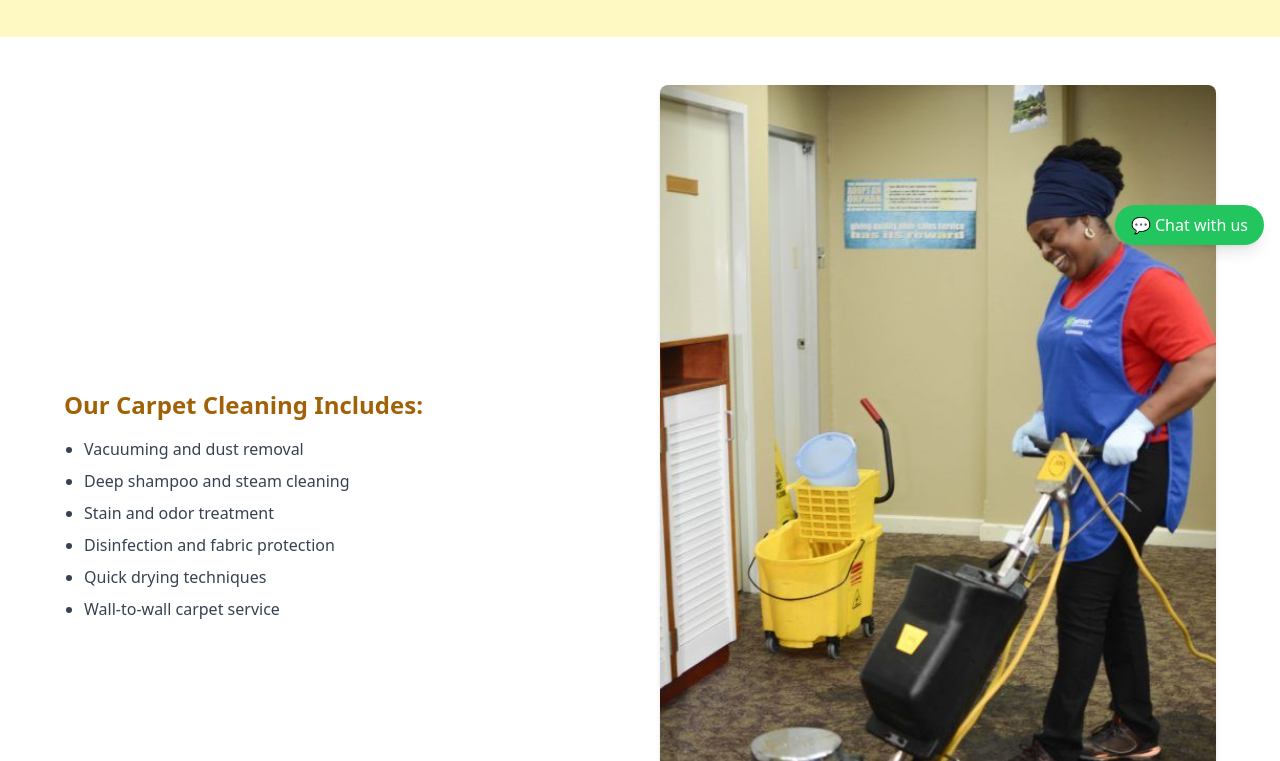
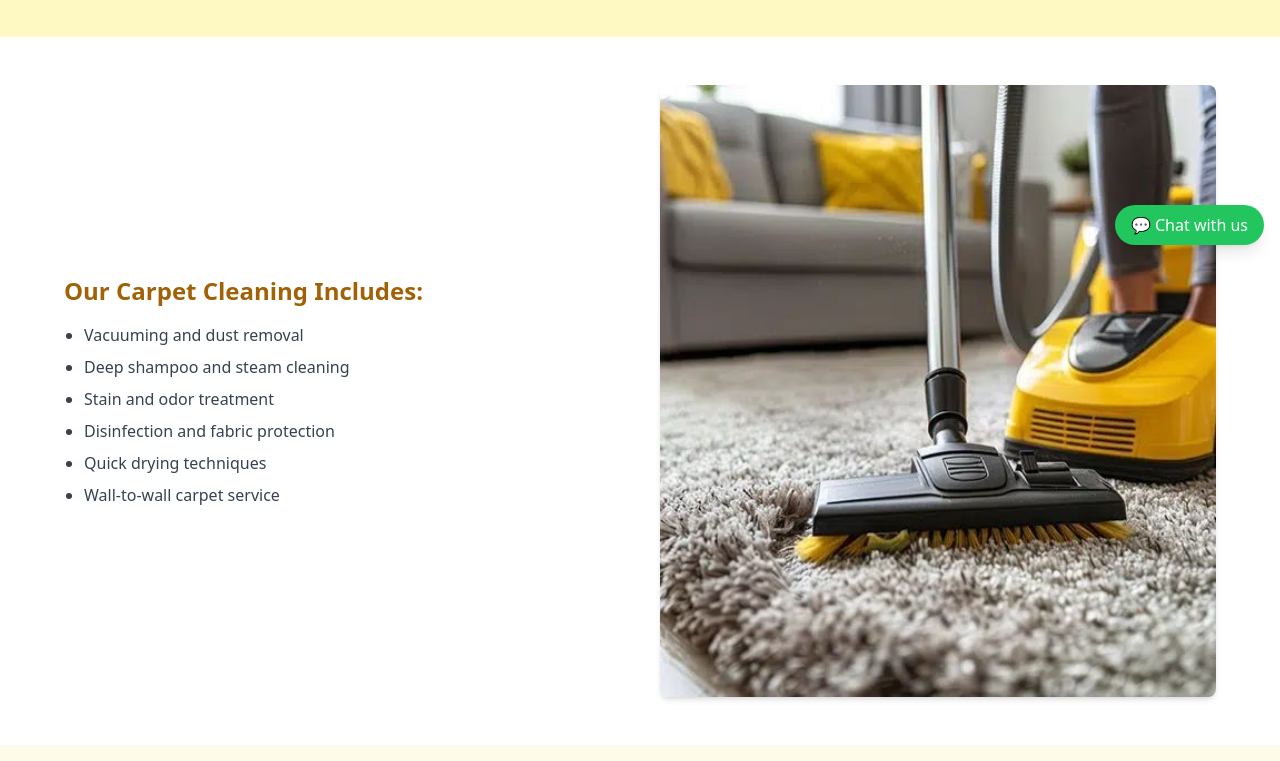
Before and after one commit to dzanto143/Milgil-Cleaning-Fumigation-Services, a plain HTML site: page carpertcleaninh.html in a window 1280 px wide. Shown: the part 539-1300 px from the top of the page. Drawn offline with nearby package versions, Linux system fonts and the light colour scheme.

Commit message:
carpert image

```diff
--- a/carpertcleaninh.html
+++ b/carpertcleaninh.html
@@ -64,7 +64,7 @@ Our expert team in Nairobi will provide you with an excellent hot water extracti
         </ul>
       </div>
       <div>
-        <img src="Janitorial Services_ Carpet cleaning_.jpeg" alt="Carpet Cleaning" class="rounded-lg shadow-md w-full">
+        <img src="download (3).jpeg" alt="Carpet Cleaning" class="rounded-lg shadow-md w-full">
       </div>
     </div>
   </section>
```
Also changed, not shown: index.html (+1 -1 lines), download (3).jpeg (added).
